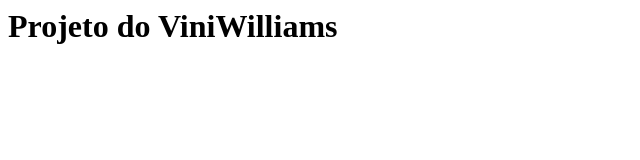
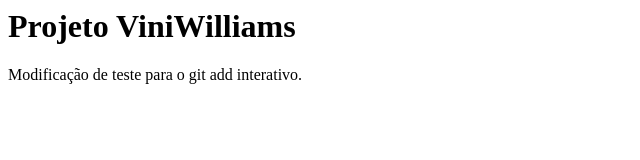
Before and after one commit to ViniWilliams/curso, a plain HTML site: page index.html in a window 1280 px wide. Shown: the whole page, without its empty margins (0-640 px from the left). Drawn offline with Linux system fonts and the light colour scheme.

Commit message:
Interativo

```diff
--- a/index.html
+++ b/index.html
@@ -2,6 +2,8 @@
     <head>
     </head>
     <body>
-        <h1> Projeto do ViniWilliams </h1>
+        <h1> Projeto ViniWilliams </h1>
+
+        Modificação de teste para o git add interativo.
     </body>
 </html>
```
